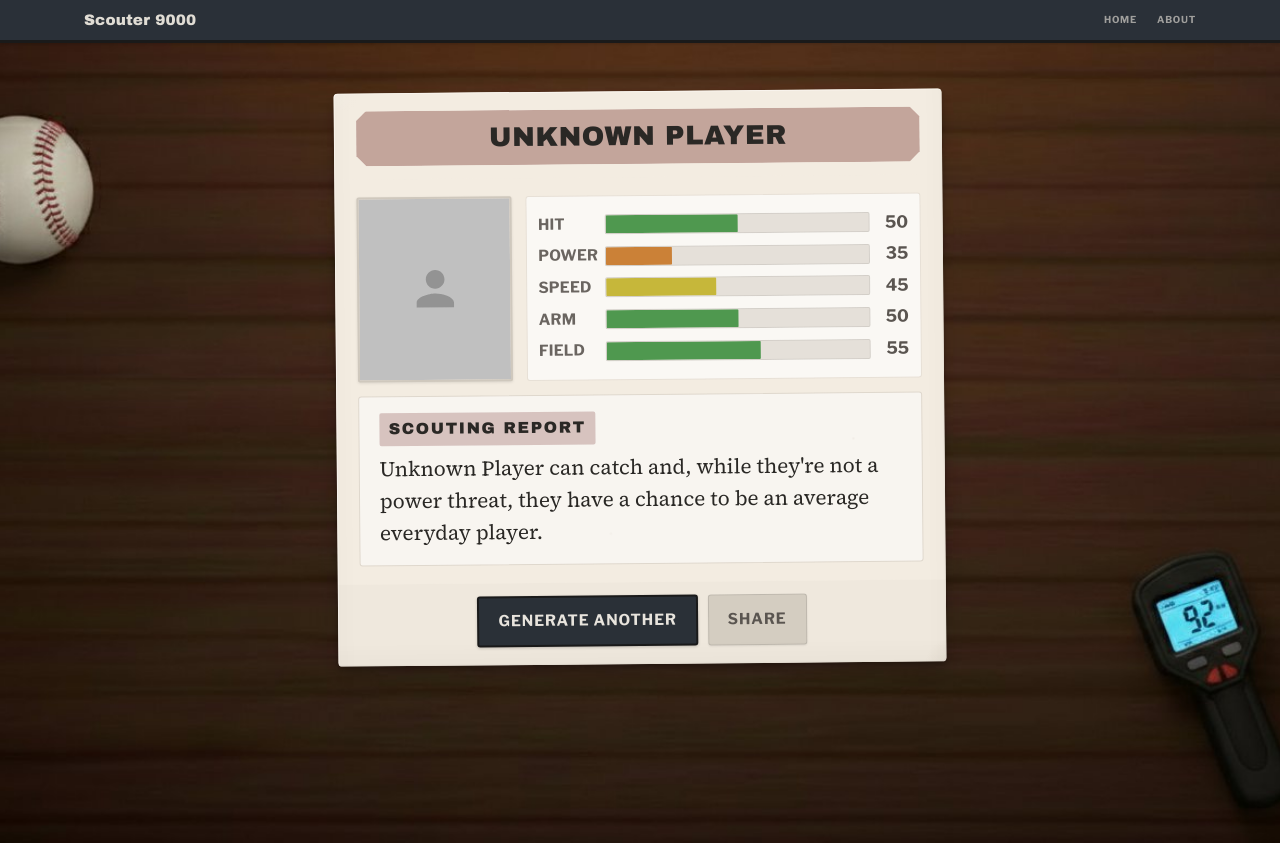
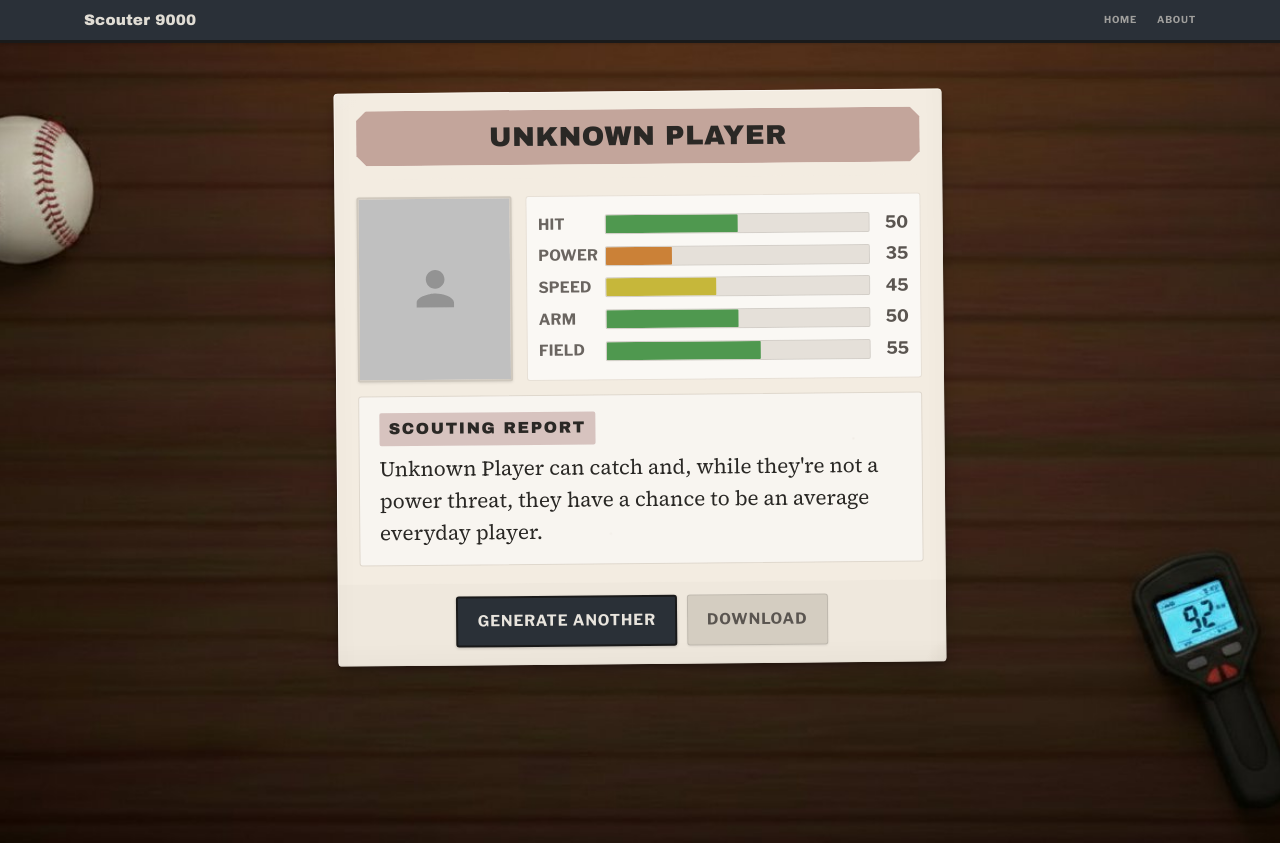
Before and after one commit to cccx3/scouter-9000, a React (Vite) app: page /profile/1 in a window 1280 px wide. Built offline with nearby package versions, Linux system fonts and the light colour scheme.

Commit message:
change share to download

```diff
--- a/src/pages/Profile.jsx
+++ b/src/pages/Profile.jsx
@@ -13,7 +13,6 @@ function Profile() {
     searchParams.get('name') || 'Unknown Player'
   );
   const [validIds, setValidIds] = useState([]);
-  const [showCopied, setShowCopied] = useState(false);
   const cardRef = useRef(null);
   const reportBoxRef = useRef(null);
   const reportTextRef = useRef(null);
@@ -132,24 +131,31 @@ function Profile() {
     navigate(`/profile/${randomId}`);
   };
 
-  const handleShare = async () => {
-    const shareUrl = `${window.location.origin}/profile/${user}?name=${encodeURIComponent(playerName)}`;
+  const handleDownload = async () => {
+    const card = cardRef.current;
+    if (!card) return;
+
+    // Temporarily hide the footer so buttons aren't in the screenshot
+    const footer = card.querySelector('.card-footer');
+    if (footer) footer.style.display = 'none';
 
     try {
-      if (navigator.share) {
-        await navigator.share({
-          title: `${capitalizedName} — Scouter 9000`,
-          url: shareUrl,
-        });
-      } else {
-        await navigator.clipboard.writeText(shareUrl);
-        setShowCopied(true);
-        setTimeout(() => setShowCopied(false), 2000);
-      }
+      const { default: html2canvas } = await import('html2canvas');
+      const canvas = await html2canvas(card, {
+        backgroundColor: null,
+        scale: 3,
+        useCORS: true,
+      });
+
+      if (footer) footer.style.display = '';
+
+      const link = document.createElement('a');
+      link.download = `${capitalizedName.toLowerCase()}-scouter9000.png`;
+      link.href = canvas.toDataURL('image/png');
+      link.click();
     } catch (err) {
-      await navigator.clipboard.writeText(shareUrl);
-      setShowCopied(true);
-      setTimeout(() => setShowCopied(false), 2000);
+      if (footer) footer.style.display = '';
+      console.error('Download failed:', err);
     }
   };
 
@@ -212,14 +218,10 @@ function Profile() {
             <button onClick={handleReroll} className="vintage-button button-primary">
               Generate Another
             </button>
-            <button onClick={handleShare} className="vintage-button button-secondary">
-              Share
+            <button onClick={handleDownload} className="vintage-button button-secondary">
+              Download
             </button>
           </div>
-
-          {showCopied && (
-            <div className="copied-message">Link copied!</div>
-          )}
         </div>
       </div>
     </div>
```
